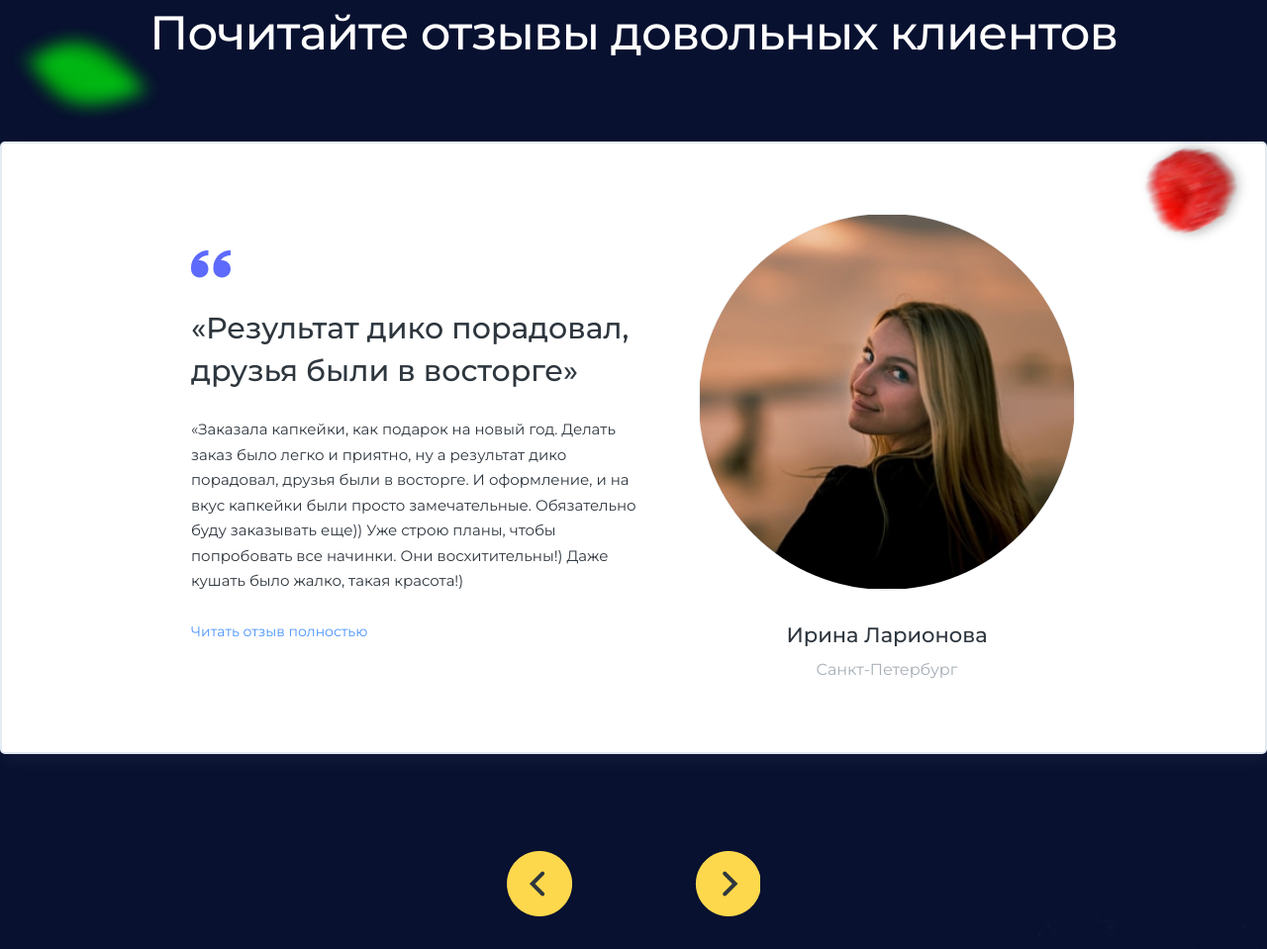
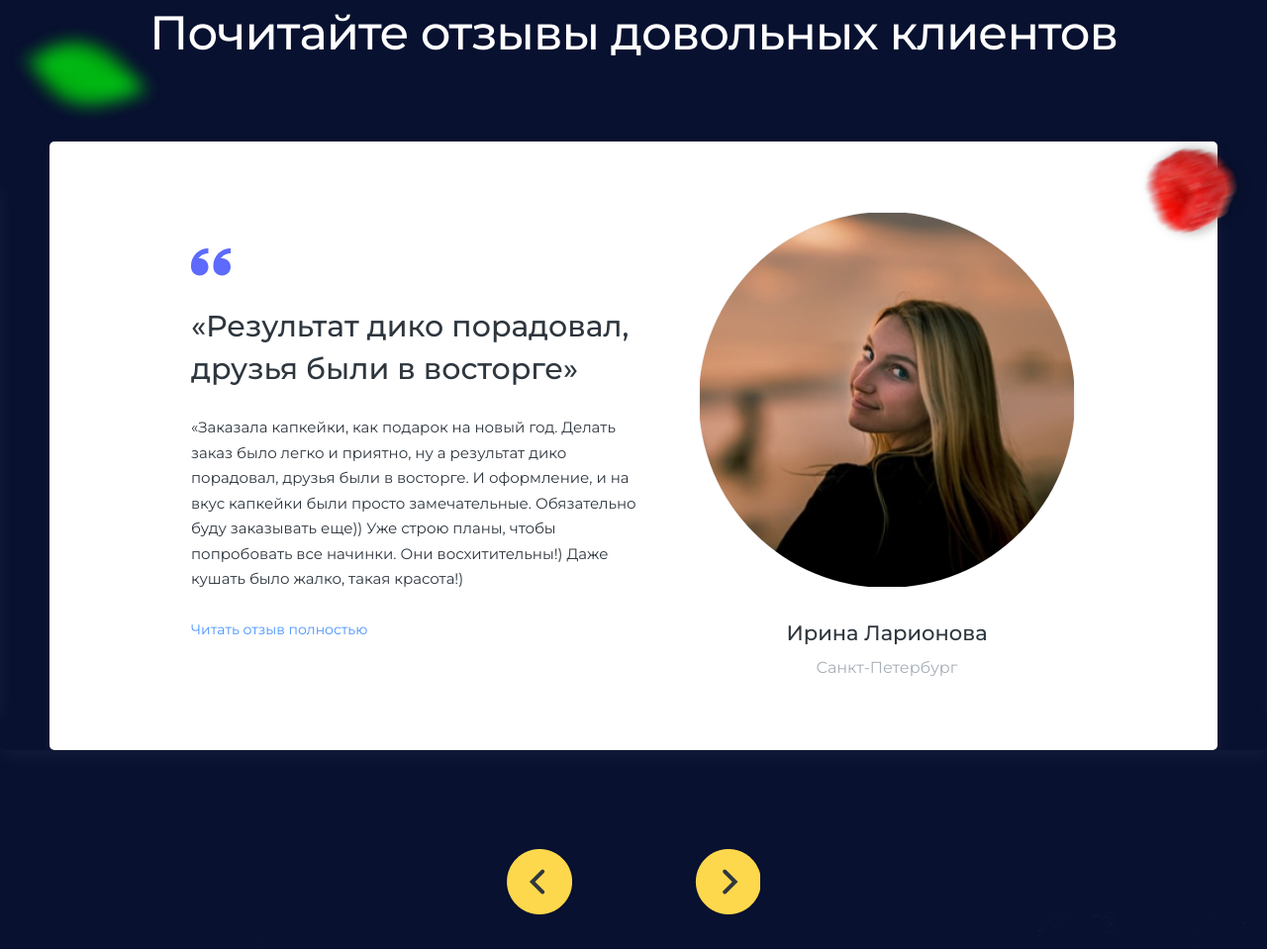
Before and after one commit to Alone107/cookies, a plain HTML site: page index.html in a window 1280 px wide. Shown: the part 5603-6562 px from the top of the page at 99% size. Drawn offline with nearby package versions, Linux system fonts and the light colour scheme; some packages are replaced by stand-ins of ours; a script that the page names is missing.

Commit message:
Add files via upload

```diff
--- a/scss/style.scss
+++ b/scss/style.scss
@@ -458,17 +458,19 @@ z-index: 20;
     }
   }
   &__slide {
-
+    // border: 2px solid #E2EAF2;
+    box-shadow: 2px 8px 16px rgba(194, 198, 208, 0.06);
+border-radius: 5px;
   }
   &__slider {
     position: relative;
     display: flex;
     align-items: center;
     min-width: 0px;
-    border: 2px solid #E2EAF2;
     box-shadow: 2px 8px 16px rgba(194, 198, 208, 0.06);
-border-radius: 5px;
-background: #FFFFFF;
+    border-radius: 5px;
+    // border: 2px solid #E2EAF2;
+// background: #FFFFFF;
   }
   .slick-track {
     position: relative;
@@ -497,7 +499,7 @@ background: #FFFFFF;
     background-color: #081130;
     opacity: 0.9;
     height: 620px;
-    width: 322px;
+    width: 332px;
     z-index: 10;
   }
   &__slide {
@@ -511,6 +513,7 @@ margin: 0 25px;
     display: flex;
     justify-content: space-between;
     align-items: center;
+
   }
   &__slide-content {
     margin-right: 54px;
@@ -573,7 +576,6 @@ margin-bottom: 30px;
 
 }
 .slick__slide {
-
 
 }
 .reviews__slider .slick-initialized .slick-slider {
@@ -884,14 +886,24 @@ z-index: 2;
   opacity: 1;
 }
 // --------------MEDIA-------------------------------
+// ----------------------1800----------------------------------
+@media (max-width:1800px) {
+  .reviews__slider::after {
+    width: 250px;
+  }
+  .reviews__slider::before {
+
+    width: 250px;
+  }
+}
 // ----------------------1700----------------------------------
 @media (max-width:1700px) {
   .reviews__slider::after {
-    width: 160px;
+    width: 200px;
   }
   .reviews__slider::before {
 
-    width: 160px;
+    width: 200px;
   }
 }
 // ----------------------1536----------------------------------
@@ -927,11 +939,11 @@ left: 40%;
     right: 150px;
   }
   .reviews__slider::after {
-    width: 110px;
+    width: 120px;
   }
   .reviews__slider::before {
 
-    width: 110px;
+    width: 120px;
   }
   .reviews__title::before {
     left: 0;
@@ -972,7 +984,8 @@ left: 40%;
   .reviews__slider  {
     padding: 10px;
     border-radius: 8px;
-
+        border: 2px solid #ffffff;
+background: #FFFFFF;
   }
   .footer__inner-forma-block {
     flex-direction: column;
```
Also changed, not shown: index.html (+1 -0 lines), css/style.css, 1 other file.
